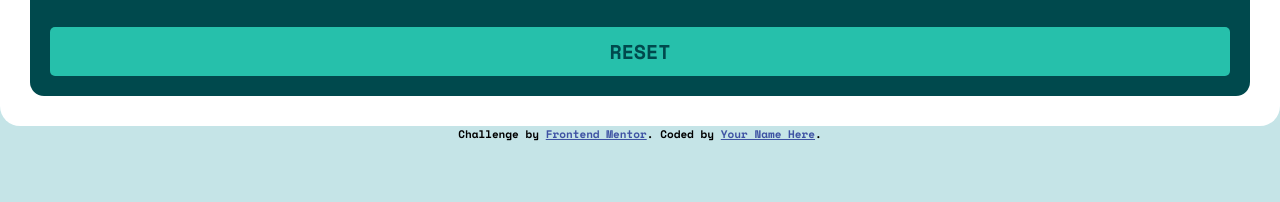
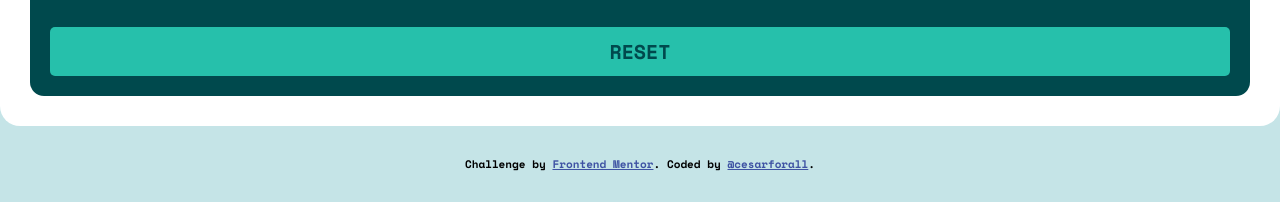
Before and after one commit to cesarforall/tip-calculator-app, a plain HTML site: page index.html in a window 1280 px wide. Shown: the part 778-980 px from the top of the page. Before the commit the page ends 920 px from the top, so only its background shows below. Drawn offline with nearby package versions, Linux system fonts and the light colour scheme.

Commit message:
:lipstick: update footer styles

```diff
--- a/index.html
+++ b/index.html
@@ -70,7 +70,7 @@
       </section>
     </main>
     <footer class="footer">
-      <div class="attribution"> Challenge by <a href="https://www.frontendmentor.io?ref=challenge" target="_blank">Frontend Mentor</a>. Coded by <a href="#">Your Name Here</a>. </div>
+      <div class="attribution"> Challenge by <a href="https://www.frontendmentor.io?ref=challenge" target="_blank">Frontend Mentor</a>. Coded by <a href="https://github.com/cesarforall" target="_blank">@cesarforall</a>. </div>
     </footer>
     <script src="./main.js"></script>
   </body>
--- a/styles.css
+++ b/styles.css
@@ -177,6 +177,7 @@ form > label,
 
 /* Attribution */
 .attribution {
+	padding: 30px;
 	font-size: 11px;
 	text-align: center;
 }
```
